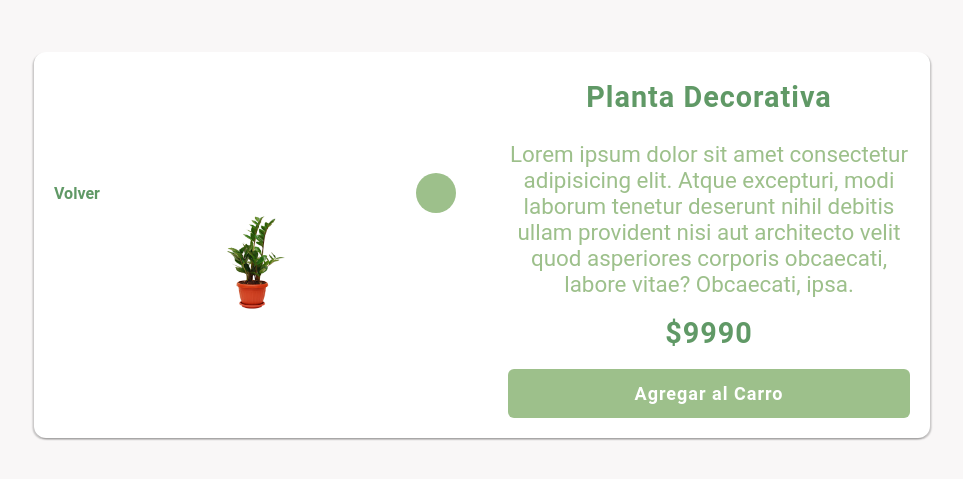
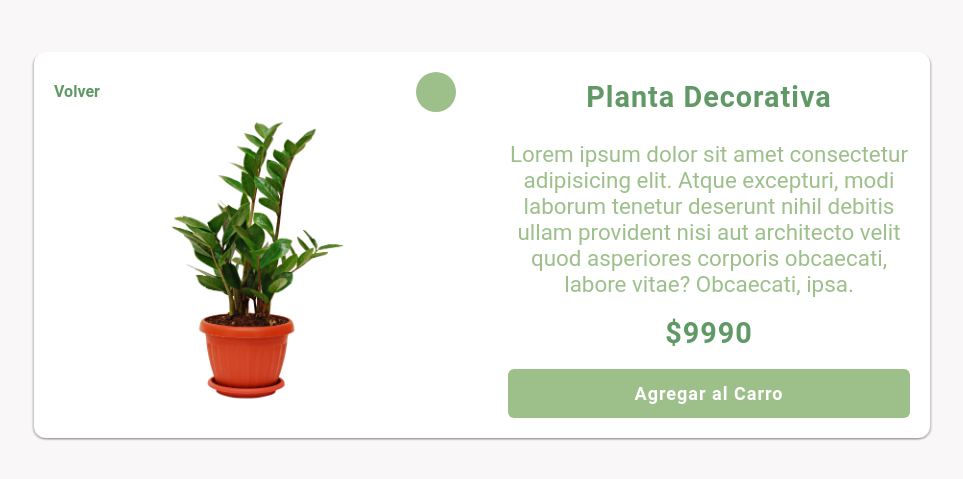
Before and after one commit to MarioGuTe/mockups-final-react, a React (Create React App) app: page /details in a window 1280 px wide. Shown: the part 155-634 px from the top of the page, without its empty margins (158-1121 px from the left). Built offline with nearby package versions, Linux system fonts and the light colour scheme.

Commit message:
update details img display

```diff
--- a/src/Details.css
+++ b/src/Details.css
@@ -22,41 +22,38 @@ body,
   font-family: var(--font-title);
   display: flex;
   flex-direction: column;
+  justify-content: space-between;
 }
 
-.card-container {
+.details-card-container {
   height: 100%;
   display: flex;
   justify-content: center;
   align-items: center;
-  margin-top: 20px;
-  margin-bottom: 20px;
 }
 
-.card {
+.details-card {
   width: 88%;
   display: flex;
   flex-direction: column;
   gap: 2em;
   padding: 10px;
   background: var(--white);
-  /* height: 78%; */
   border-radius: 12px;
   box-shadow: 1.5px 1.5px 1.5px hsl(0, 100%, 0%, 0.2),
     -1.5px 1.5px 1.5px hsl(0, 100%, 0%, 0.2);
 }
 
-.card-head {
+.details-card-head {
   display: flex;
   flex-direction: column;
   align-items: center;
-  justify-content: center;
   color: var(--third-color);
   font-weight: 700;
   padding: 10px;
 }
 
-.icon-container {
+.details-icon-container {
   background: var(--secondary-color);
   color: var(--white);
   width: 40px;
@@ -68,7 +65,7 @@ body,
   font-size: 1.125rem;
 }
 
-.card-body {
+.details-card-body {
   display: flex;
   flex-direction: column;
   align-items: flex-start;
@@ -89,25 +86,26 @@ body,
   font-size: 1.3rem;
 }
 
-.card-body h1 {
+.details-card-body h1 {
   font-size: 1.4rem;
   color: var(--third-color);
 }
 
-.actions-container {
+.details-actions-container {
   display: flex;
   justify-content: space-between;
   align-items: center;
   width: 100%;
 }
 
-figure {
-  width: 60%;
+.details-img-container {
+  width: 100%;
 }
 
-img {
+.details-img-container img {
   width: 100%;
-  object-fit: cover;
+  height: 300px;
+  object-fit: contain;
 }
 
 button {
@@ -124,21 +122,21 @@ button {
 }
 
 @media (min-width: 600px) {
-  .card {
+  .details-card {
     width: 70%;
   }
 }
 
 @media (min-width: 800px) {
-  .card {
+  .details-card {
     display: grid;
     grid-template-columns: 1fr 1fr;
     text-align: center;
   }
-  .card-body {
+  .details-card-body {
     text-align: center;
   }
-  .card-body h1,
+  .details-card-body h1,
   .price {
     text-align: center;
 
@@ -148,7 +146,7 @@ button {
 
 @media (min-width: 1000px) {
   .price,
-  .card-body h1 {
+  .details-card-body h1 {
     font-weight: 600;
     letter-spacing: 1px;
     font-size: 1.8rem;
--- a/src/Details.jsx
+++ b/src/Details.jsx
@@ -4,20 +4,20 @@ import zanzibar from "./zanzibar.png";
 
 function Details() {
   return (
-    <div className="card-container">
-      <div className="card">
-        <div className="card-head">
-          <div className="actions-container">
+    <div className="details-card-container">
+      <div className="details-card">
+        <div className="details-card-head">
+          <div className="details-actions-container">
             <p>Volver</p>
-            <div className="icon-container">
+            <div className="details-icon-container">
               <i className="fa-solid fa-heart"></i>
             </div>
           </div>
-          <figure>
+          <figure className="details-img-container">
             <img src={zanzibar} alt="" />
           </figure>
         </div>
-        <div className="card-body">
+        <div className="details-card-body">
           <h1>Planta Decorativa</h1>
           <p className="description">
             Lorem ipsum dolor sit amet consectetur adipisicing elit. Atque
```
